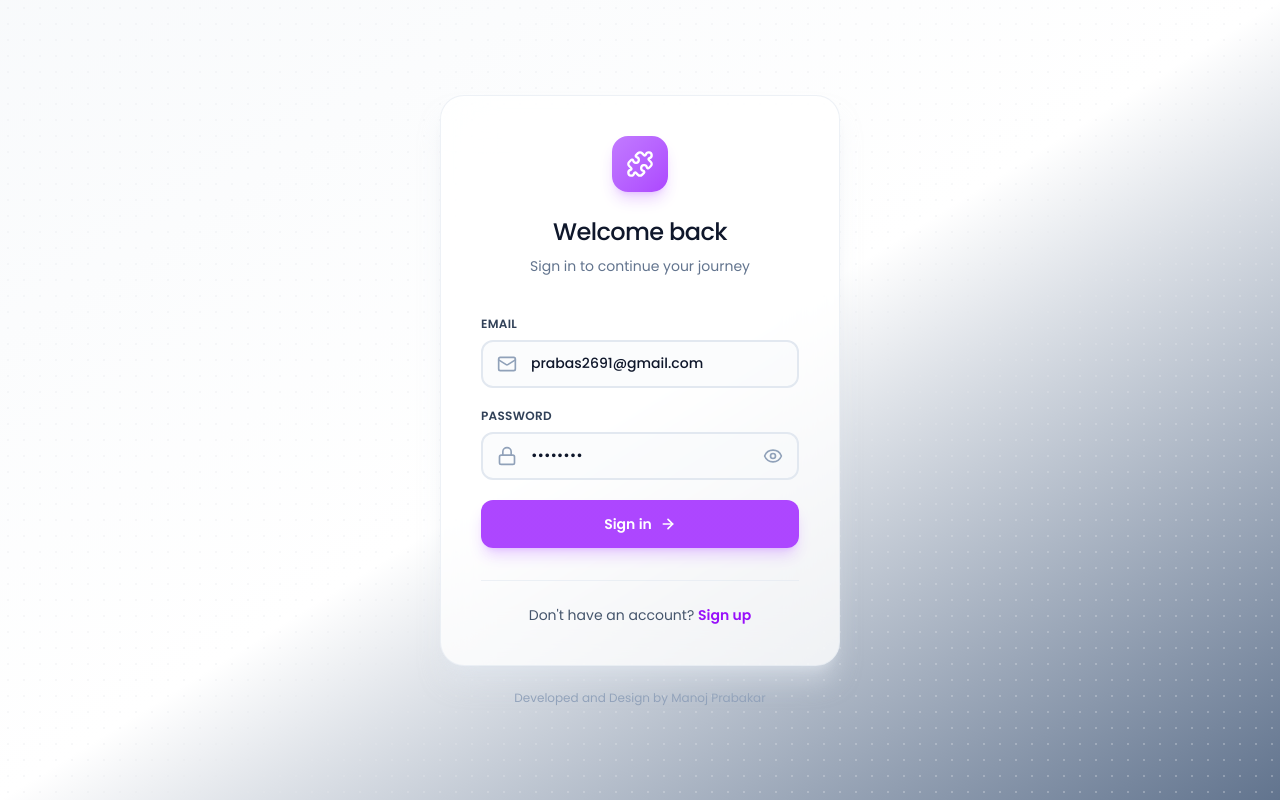
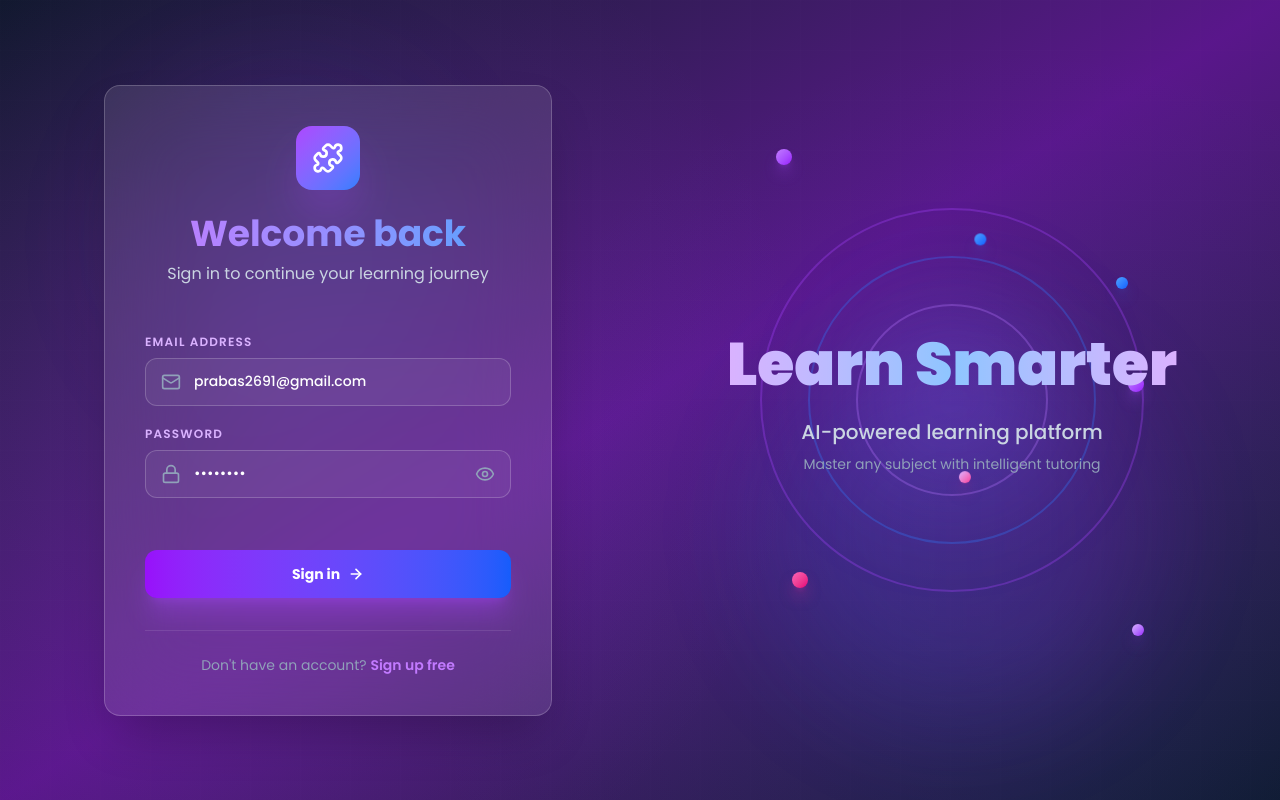
Before and after one commit to ManojPrabakarS/AI-Learning-app-MERN, a React (Vite) app in the folder frontend/: page /login in a window 1280 px wide. Built offline with nearby package versions, Linux system fonts and the light colour scheme; a web font is replaced by a local one.

Commit message:
Update LoginPage.jsx

```diff
--- a/frontend/src/pages/Auth/LoginPage.jsx
+++ b/frontend/src/pages/Auth/LoginPage.jsx
@@ -12,9 +12,19 @@ const LoginPage = () => {
   const [loading, setLoading] = useState(false);
   const [focusedField, setFocusField] = useState(null);
   const [showPassword, setShowPassword] = useState(false);
+  const [mousePosition, setMousePosition] = useState({ x: 0, y: 0 });
 
   const navigate = useNavigate();
   const { login } = useAuth();
+
+  const handleMouseMove = (e) => {
+    const { clientX, clientY } = e;
+    const { innerWidth, innerHeight } = window;
+    setMousePosition({
+      x: (clientX / innerWidth) * 100,
+      y: (clientY / innerHeight) * 100,
+    });
+  };
 
   const handleSubmit = async (e) => {
     e.preventDefault();
@@ -33,33 +43,41 @@ const LoginPage = () => {
     }
   };
   return (
+    <div className='flex items-center justify-center min-h-screen bg-gradient-to-br from-slate-900 via-purple-900 to-slate-900 overflow-hidden' onMouseMove={handleMouseMove}>
+      {/* Animated background gradient */}
+      <div className='absolute inset-0 bg-[radial-gradient(circle_at_20%_50%,rgba(168,85,247,0.15)_0%,transparent_50%),radial-gradient(circle_at_80%_80%,rgba(59,130,246,0.1)_0%,transparent_50%)]' />
 
-    <div className='flex items-center justify-center min-h-screen bg-linear-to-br from-slate-50 via-white to-slate-500'>
+      {/* Grid pattern background */}
+      <div className='absolute inset-0 bg-[linear-gradient(rgba(255,255,255,.02)_1px,transparent_1px),linear-gradient(90deg,rgba(255,255,255,.02)_1px,transparent_1px)] bg-[size:50px_50px] opacity-40' />
 
-      <div className='absolute inset-0 bg-[radial-gradient(#e5e7eb_1px,transparent_1px)] bg-size-[16px_16px] opacity-30'/>
+      {/* Floating animated elements */}
+      <div className='absolute w-80 h-80 bg-gradient-to-r from-purple-600/20 to-blue-600/20 rounded-full blur-3xl animate-pulse' style={{top: '10%', left: '10%', animationDuration: '4s'}} />
+      <div className='absolute w-96 h-96 bg-gradient-to-r from-blue-600/20 to-purple-600/20 rounded-full blur-3xl animate-pulse' style={{bottom: '10%', right: '10%', animationDuration: '5s', animationDelay: '1s'}} />
 
-        <div className='relative w-full max-w-md px-6'>
-          <div className='bg-white/80 backdrop-blur-xl border border-slate-200/60 rounded-3xl shadow-xl shadow-slate-200/50 p-10'>
+      <div className='relative w-full max-w-7xl h-screen md:h-auto md:max-h-[700px] flex gap-8 px-4 md:px-8'>
+        {/* Left Section - Login Form */}
+        <div className='w-full md:w-1/2 flex items-center justify-center'>
+          <div className='relative w-full max-w-md'>
+            {/* Glow background */}
+            <div className='absolute -inset-3 bg-gradient-to-r from-purple-600/20 to-blue-600/20 rounded-2xl blur-xl opacity-0 group-hover:opacity-100 transition-opacity duration-500' />
+
+            <div className='relative bg-white/10 backdrop-blur-2xl border border-white/20 rounded-2xl shadow-2xl p-8 md:p-10 hover:border-white/30 transition-colors duration-300'>
               {/* Header */}
-            <div className='text-center mb-10'>
-              <div className='inline-flex items-center justify-center w-14 h-14 rounded-2xl bg-linear-to-br from-purple-400 to-purple-500 shadow-lg shadow-purple-500/25 mb-6'>
-                <Puzzle className='w-7 h-7 text-white' strokeWidth={2} />
+              <div className='text-center mb-12'>
+                <div className='inline-flex items-center justify-center w-16 h-16 rounded-2xl bg-gradient-to-br from-purple-500 to-blue-500 shadow-2xl shadow-purple-500/50 mb-6 transform hover:scale-110 transition-transform duration-300'>
+                  <Puzzle className='w-8 h-8 text-white' strokeWidth={2} />
                 </div>
-              <h1 className='text-2xl font-medium text-slate-900 tracking-tight mb-2'>
-                Welcome back
-              </h1>
-              <p className='text-slate-500 text-sm'>
-                Sign in to continue your journey
-              </p>
+                <h1 className='text-3xl md:text-4xl font-bold bg-gradient-to-r from-purple-400 to-blue-400 bg-clip-text text-transparent mb-2'>Welcome back</h1>
+                <p className='text-slate-300 text-sm md:text-base'>Sign in to continue your learning journey</p>
               </div>
 
               {/* Form */}
               <div className='space-y-5'>
                 {/* Email */}
                 <div className='space-y-2'>
-                <label className='block text-xs font-semibold text-slate-700 uppercase tracking-wide'>Email</label>
+                  <label className='block text-xs font-semibold text-purple-300 uppercase tracking-widest'>Email Address</label>
                   <div className='relative group'>
-                  <div className={`absolute inset-y-0 left-0 pl-4 flex items-center pointer-events-none transition-colors duration-200 ${focusedField === 'email' ? 'text-purple-600' : 'text-slate-400'}`}>
+                    <div className={`absolute inset-y-0 left-0 pl-4 flex items-center pointer-events-none transition-all duration-300 ${focusedField === 'email' ? 'text-purple-400 scale-110' : 'text-slate-400'}`}>
                       <Mail className='w-5 h-5' strokeWidth={2} />
                     </div>
                     <input type='email'
@@ -67,17 +85,17 @@ const LoginPage = () => {
                       onChange={(e) => setEmail(e.target.value)}
                       onFocus={() => setFocusField('email')}
                       onBlur={() => setFocusField(null)}
-                    className='w-full h-12 pl-12 pr-4 border-2 border-slate-200 rounded-xl bg-slate-50/50 text-slate-900 placeholder-slate-400 text-sm font-medium transition-all duration-200 focus:outline-none focus:border-purple-500 focus:bg-white focus:shadow-lg focus:shadow-purple-500/10'
-                    placeholder='Email'
+                      className='w-full h-12 pl-12 pr-4 border border-white/20 rounded-xl bg-white/5 text-white placeholder-slate-400 text-sm font-medium transition-all duration-300 focus:outline-none focus:border-purple-500 focus:bg-white/10 focus:shadow-lg focus:shadow-purple-500/20 hover:bg-white/8'
+                      placeholder='your@email.com'
                     />
                   </div>
                 </div>
 
                 {/* Password */}
                 <div className='space-y-2'>
-                <label className='block text-xs font-semibold text-slate-700 uppercase tracking-wide'>Password</label>
+                  <label className='block text-xs font-semibold text-purple-300 uppercase tracking-widest'>Password</label>
                   <div className='relative group'>
-                  <div className={`absolute inset-y-0 left-0 pl-4 flex items-center pointer-events-none transition-all duration-200 ${focusedField === 'password' ? 'text-purple-600' : 'text-slate-400'}`}>
+                    <div className={`absolute inset-y-0 left-0 pl-4 flex items-center pointer-events-none transition-all duration-300 ${focusedField === 'password' ? 'text-blue-400 scale-110' : 'text-slate-400'}`}>
                       {showPassword ? <LockOpen className='w-5 h-5' strokeWidth={2} /> : <Lock className='w-5 h-5' strokeWidth={2} />}
                     </div>
                     <input type={showPassword ? 'text' : 'password'}
@@ -85,22 +103,23 @@ const LoginPage = () => {
                       onChange={(e) => setPassword(e.target.value)}
                       onFocus={() => setFocusField('password')}
                       onBlur={() => setFocusField(null)}
-                    className='w-full h-12 pl-12 pr-12 border-2 border-slate-200 rounded-xl bg-slate-50/50 text-slate-900 placeholder-slate-400 text-sm font-medium transition-all duration-200 focus:outline-none  focus:border-purple-500 focus:bg-white focus:shadow-lg focus:shadow-purple-500/10'
-                    placeholder='Password'
+                      className='w-full h-12 pl-12 pr-12 border border-white/20 rounded-xl bg-white/5 text-white placeholder-slate-400 text-sm font-medium transition-all duration-300 focus:outline-none focus:border-blue-500 focus:bg-white/10 focus:shadow-lg focus:shadow-blue-500/20 hover:bg-white/8'
+                      placeholder='••••••••'
                     />
                     <button
                       type='button'
                       onClick={() => setShowPassword(!showPassword)}
-                    className='absolute inset-y-0 right-0 pr-4 flex items-center text-slate-400 hover:text-slate-600 transition-colors duration-200'
+                      className='absolute inset-y-0 right-0 pr-4 flex items-center text-slate-400 hover:text-blue-400 transition-all duration-300 hover:scale-120'
                     >
                       {showPassword ? <EyeOff className='w-5 h-5' strokeWidth={2} /> : <Eye className='w-5 h-5' strokeWidth={2} />}
                     </button>
                   </div>
                 </div>
+
                 {/* Error Message */}
                 {error && (
-                <div className='rounded-lg bg-red-50 border-red-200 p-3'>
-                  <p className='text-xs text-red-600 font-medium text-center'>{error}</p>
+                  <div className='rounded-xl bg-red-500/20 border border-red-500/50 p-4 animate-pulse'>
+                    <p className='text-xs text-red-300 font-medium text-center'>{error}</p>
                   </div>
                 )}
 
@@ -108,40 +127,114 @@ const LoginPage = () => {
                 <button
                   onClick={handleSubmit}
                   disabled={loading}
-                className='group relative w-full h-12 bg-linear-to-r from-purple-500 to-purple-500 hover:from-purple-600 hover:to-purple-600 active:scale-[0.98] text-white text-sm font-semibold rounded-xl transition-all duration-200 focus:outline-none focus:ring-4 focus:ring-purple-500/20 disabled:opacity-50 disabled:cursor-not-allowed disabled:active:scale-100 shadow-lg shadow-purple-500/25 overflow-hidden'>
+                  className='group relative w-full h-12 mt-8 bg-gradient-to-r from-purple-600 to-blue-600 hover:from-purple-500 hover:to-blue-500 active:scale-95 text-white text-sm font-bold rounded-xl transition-all duration-300 focus:outline-none focus:ring-4 focus:ring-purple-500/50 disabled:opacity-50 disabled:cursor-not-allowed shadow-xl shadow-purple-500/30 hover:shadow-2xl hover:shadow-purple-500/50 overflow-hidden transform'>
 
                   <span className='relative z-10 flex items-center justify-center gap-2'>
                     {loading ? (
                       <>
-                      <div className='w-4 h-4 border-2 border-white/30  border-t-white rounded-full animate-spin' />
-                      Signing in...
+                        <div className='w-4 h-4 border-2 border-white/30 border-t-white rounded-full animate-spin' />
+                        <span>Signing in...</span>
                       </>
                     ) : (
                       <>
-                      Sign in
-                      <ArrowRight className='w-4 h-4 group-hover:translate-x-1 transition-transform duration-200' strokeWidth={2.5} />
+                        <span>Sign in</span>
+                        <ArrowRight className='w-4 h-4 group-hover:translate-x-1 transition-transform duration-300' strokeWidth={2.5} />
                       </>
                     )}
                   </span>
-                <div className='absolute inset-0 bg-linear-to-r from-white/0 via-white/20 to-white/0 -translate-x-full group-hover:translate-x-full transition-transform duration-700' />
+                  <div className='absolute inset-0 bg-gradient-to-r from-white/0 via-white/20 to-white/0 -translate-x-full group-hover:translate-x-full transition-transform duration-700' />
                 </button>
               </div>
+
               {/* Footer */}
-            <div className='mt-8 pt-6 border-t border-slate-200/60'>
-              <p className='text-center text-sm text-slate-600'>
+              <div className='mt-8 pt-6 border-t border-white/10'>
+                <p className='text-center text-sm text-slate-400'>
                   Don't have an account?{' '}
-                <Link to='/register' className='font-semibold text-purple-600 hover:text-purple-700 transition-colors duration-200'>
-                  Sign up</Link>
+                  <Link to='/register' className='font-semibold text-purple-400 hover:text-purple-300 transition-colors duration-300'>
+                    Sign up free</Link>
                 </p>
               </div>
             </div>
-          {/* Subtle footer text */}
-          <p className='text-center text-xs text-slate-400 mt-6'>
-           Developed and Design by Manoj Prabakar
-          </p>
           </div>
         </div>
 
+        {/* Right Section - Animated Effects */}
+        <div className='hidden lg:flex lg:w-1/2 items-center justify-center relative'>
+          <div className='relative w-full h-full max-w-lg flex items-center justify-center'>
+            {/* Animated Background Elements */}
+            <div className='absolute inset-0 flex items-center justify-center'>
+              {/* Orbiting elements */}
+              <style>{`
+                @keyframes orbit1 {
+                  0% { transform: rotate(0deg) translateX(200px) rotate(0deg); }
+                  100% { transform: rotate(360deg) translateX(200px) rotate(-360deg); }
+                }
+                @keyframes orbit2 {
+                  0% { transform: rotate(0deg) translateX(150px) rotate(0deg); }
+                  100% { transform: rotate(-360deg) translateX(150px) rotate(360deg); }
+                }
+                @keyframes orbit3 {
+                  0% { transform: rotate(0deg) translateX(100px) rotate(0deg); }
+                  100% { transform: rotate(360deg) translateX(100px) rotate(-360deg); }
+                }
+                @keyframes float {
+                  0%, 100% { transform: translateY(0px) translateX(0px); }
+                  33% { transform: translateY(-20px) translateX(10px); }
+                  66% { transform: translateY(-10px) translateX(-10px); }
+                }
+                @keyframes pulse-glow {
+                  0%, 100% { box-shadow: 0 0 30px rgba(168, 85, 247, 0.5); }
+                  50% { box-shadow: 0 0 60px rgba(59, 130, 246, 0.8); }
+                }
+              `}</style>
+
+              {/* Large rotating circle */}
+              <div className='absolute w-96 h-96 rounded-full border-2 border-purple-500/30 animate-spin' style={{animationDuration: '30s'}} />
+
+              {/* Medium rotating circle */}
+              <div className='absolute w-72 h-72 rounded-full border-2 border-blue-500/30 animate-spin' style={{animationDuration: '20s', animationDirection: 'reverse'}} />
+
+              {/* Small rotating circle */}
+              <div className='absolute w-48 h-48 rounded-full border-2 border-purple-400/30' style={{animation: 'spin 15s linear infinite'}} />
+
+              {/* Center glow */}
+              <div className='absolute w-40 h-40 rounded-full bg-gradient-to-br from-purple-500 to-blue-500 opacity-30 blur-3xl' style={{animation: 'pulse-glow 3s ease-in-out infinite'}} />
+
+              {/* Floating orbiting elements */}
+              <div className='absolute w-full h-full'>
+                {/* Orbit 1 */}
+                <div style={{animation: 'orbit1 20s linear infinite'}} className='absolute w-12 h-12 left-1/2 top-1/2 -translate-x-1/2 -translate-y-1/2'>
+                  <div className='w-4 h-4 bg-gradient-to-br from-purple-400 to-purple-600 rounded-full shadow-lg shadow-purple-500/50' />
+                </div>
+
+                {/* Orbit 2 */}
+                <div style={{animation: 'orbit2 25s linear infinite', animationDelay: '-5s'}} className='absolute w-12 h-12 left-1/2 top-1/2 -translate-x-1/2 -translate-y-1/2'>
+                  <div className='w-3 h-3 bg-gradient-to-br from-blue-400 to-blue-600 rounded-full shadow-lg shadow-blue-500/50' />
+                </div>
+
+                {/* Orbit 3 */}
+                <div style={{animation: 'orbit3 15s linear infinite', animationDelay: '-3s'}} className='absolute w-12 h-12 left-1/2 top-1/2 -translate-x-1/2 -translate-y-1/2'>
+                  <div className='w-3 h-3 bg-gradient-to-br from-purple-300 to-pink-500 rounded-full shadow-lg shadow-pink-500/50' />
+                </div>
+
+                {/* Floating dots with float animation */}
+                <div className='absolute top-16 left-20 w-4 h-4 bg-gradient-to-br from-purple-400 to-purple-600 rounded-full shadow-lg shadow-purple-500/50' style={{animation: 'float 6s ease-in-out infinite'}} />
+                <div className='absolute top-48 right-20 w-3 h-3 bg-gradient-to-br from-blue-400 to-blue-600 rounded-full shadow-lg shadow-blue-500/50' style={{animation: 'float 7s ease-in-out infinite', animationDelay: '1s'}} />
+                <div className='absolute bottom-32 left-24 w-4 h-4 bg-gradient-to-br from-pink-400 to-pink-600 rounded-full shadow-lg shadow-pink-500/50' style={{animation: 'float 8s ease-in-out infinite', animationDelay: '2s'}} />
+                <div className='absolute bottom-20 right-16 w-3 h-3 bg-gradient-to-br from-purple-300 to-purple-600 rounded-full shadow-lg shadow-purple-500/50' style={{animation: 'float 6.5s ease-in-out infinite', animationDelay: '1.5s'}} />
+              </div>
+            </div>
+
+            {/* Center Content */}
+            <div className='relative z-10 text-center'>
+              <h2 className='text-5xl md:text-6xl font-black bg-gradient-to-r from-purple-300 via-blue-300 to-purple-300 bg-clip-text text-transparent mb-4 leading-tight'>Learn Smarter</h2>
+              <p className='text-slate-300 text-lg md:text-xl font-medium'>AI-powered learning platform</p>
+              <p className='text-slate-400 text-sm mt-2'>Master any subject with intelligent tutoring</p>
+            </div>
+          </div>
+        </div>
+      </div>
+    </div>
   );
 };
 
```
Lines whose indentation alone changed are shown as unchanged.
